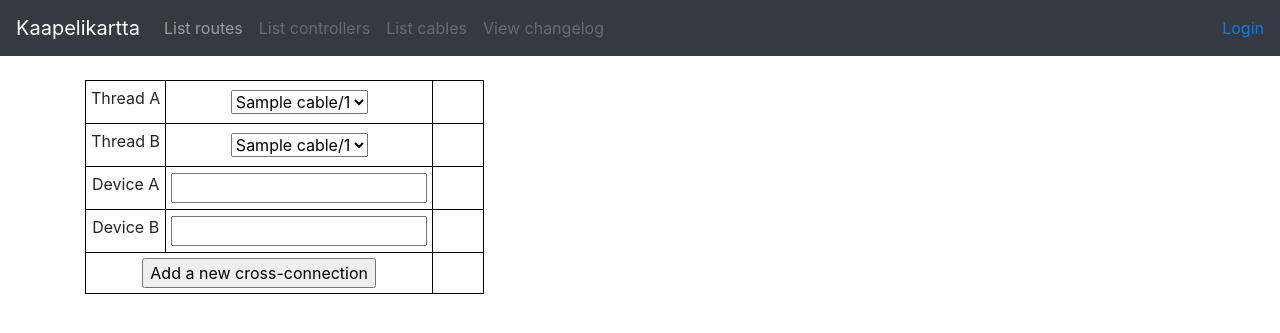
After one commit to KalliMiika/Kaapelikartta, a Flask app: page /crossconnections/1/create/ in a window 1280 px wide. The commit adds this page. Shown: the top 333 px of the page. Run offline with Flask 2, Linux system fonts and the light colour scheme; tables that the repository leaves empty hold one stand-in row (values such as "Sample post"); some libraries are stand-ins or nearby versions.

Commit message:
Ristikytkentöjen lisäys toiminnallisuus lisätty

```diff
--- a/application/__init__.py
+++ b/application/__init__.py
@@ -93,6 +93,10 @@ from application.cables import views
 from application.threads import models
 from application.threads import views
 
+#Luetaan kansiosta application/crossconnections tiedostojen sisältö
+from application.crossconnections import models
+from application.crossconnections import views
+
 #Luetaan kansiosta application/auth tiedostojen sisältö
 from application.auth import models
 from application.auth import views
--- a/application/changelog/forms.py
+++ b/application/changelog/forms.py
@@ -14,7 +14,7 @@ class SearchForm(FlaskForm):
     target = SelectField("Search by object", choices=[("", "")])
 
     table_choices = [("", ""), ("Account", "Account"), ("Controller", "Controller"),
-                    ("Cable", "Cable"), ("Thread", "Thread")]
+                    ("Cable", "Cable"), ("Thread", "Thread"), ("Crossconnection", "Cross-connection")]
 
     #Alustetaan SelectFieldien sisältö
     def setupChoices(self):
@@ -42,7 +42,6 @@ class SearchForm(FlaskForm):
             for c in Cable.query.order_by('name'):
                 self.target.choices.append((c.id, c.name))
 
-
 class Meta:
 #toistaiseksi csrf = false, millä turvautuminen
 # cross-site request forgery -hyökkäyksiä
--- a/application/controllers/models.py
+++ b/application/controllers/models.py
@@ -17,6 +17,8 @@ class Controller(db.Model):
     # jonka perusteella se asetetaan karttanäkymään
     y = db.Column(db.Integer, nullable=False)
 
+    crossconnections = db.relationship("Crossconnection", backref='controller', lazy=True)
+
     def __init__(self, name, note, x, y):
         self.name = name
         self.note = note
--- /dev/null
+++ b/application/crossconnections/forms.py
@@ -0,0 +1,38 @@
+from flask_wtf import FlaskForm
+from wtforms import StringField, SelectField, validators
+from application import db
+
+from application.cables.models import Cable
+from application.threads.models import Thread
+
+class CrossconnectionForm(FlaskForm):
+
+    #Risteyskojeeseen "saapuva" säie 'A'
+    thread_a_id = SelectField('Thread A', [validators.optional()], coerce=int)
+    #Risteyskojeesta "lähtevä" säie 'B'
+    thread_b_id = SelectField('Thread B', [validators.optional()], coerce=int)
+    #Risteyskojeen laite a johon säie 'A' päätetään
+    device_a = StringField('Device A', [validators.optional()])
+    #Risteyskojeen laite b josta säie 'B' alkaa
+    device_b = StringField('Device B', [validators.optional()])
+
+    def validate2(self, edit):
+        #Tarkistetaan että kaapeli on molemmista päistä kiinni
+        #eri risteyskojeessa
+        if self.thread_a_id.data == self.thread_b_id.data:
+            self.thread_a_id.errors.append('Thread cannot be connected to itself')
+            return False
+
+        return True
+
+    #Alustetaan SelectFieldien sisältö
+    def setupChoices(self):
+        choices = [(t.id, Cable.query.get(t.cable_id).name + "/" + str(t.socket_a)) for t in Thread.query.all()]
+        self.thread_a_id.choices = choices
+        self.thread_b_id.choices = choices
+
+    class Meta:
+        #toistaiseksi csrf = false, millä turvautuminen
+        # cross-site request forgery -hyökkäyksiä
+        # vastaan kytketään pois päältä.
+        csrf = False
--- /dev/null
+++ b/application/crossconnections/views.py
@@ -0,0 +1,37 @@
+from flask import redirect, render_template, request, url_for
+from flask_login import current_user
+
+from application import app, db, login_required
+from application.controllers.models import Controller
+from application.cables.models import Cable
+from application.threads.models import Thread
+from application.crossconnections.models import Crossconnection
+from application.crossconnections.forms import CrossconnectionForm
+from application.changelog.models import Changelog
+
+#Kuunnellaan osoitteeseen /crossconnections/<controller_id>/create/
+#tulevia GET ja POST -Pyyntöjä
+#
+@app.route("/crossconnections/<controller_id>/create/", methods=["GET", "POST"])
+def crossconnections_create(controller_id):
+    if request.method == "GET":
+        f = CrossconnectionForm()
+        f.setupChoices()
+        return render_template("crossconnections/new.html", form = f, controller_id = controller_id)
+
+    f = CrossconnectionForm(request.form)
+    f.setupChoices()
+    if not f.validate():
+        return render_template("crossconnections/new.html", form = f, controller_id = controller_id)
+    if not f.validate2(False):
+        return render_template("crossconnections/new.html", form = f, controller_id = controller_id)
+
+    cc = Crossconnection(controller_id, f.thread_a_id.data, f.thread_b_id.data, f.device_a.data, f.device_b.data)
+    db.session().add(cc)
+    db.session().commit()
+
+    log = Changelog(current_user.id, "Crossconnection", "", cc.id, "Create", "", "")
+    db.session().add(log)
+    db.session().commit()
+
+    return redirect(url_for("index"))
--- /dev/null
+++ b/application/templates/crossconnections/new.html
@@ -0,0 +1,77 @@
+{% extends "layout.html" %}
+
+{% block body %}
+<!--
+  Saa parametreiksi:
+    crossconnections/forms.py: CrossconnectionForm form
+-->
+<form method="POST" action="{{ url_for('crossconnections_create', controller_id=controller_id) }}">
+  <table>
+    <tr>
+      <td>
+        {{ form.thread_a_id.label }}
+      </td>
+      <td>
+        {{ form.thread_a_id }}
+      </td>
+      <td>
+        <ul>
+          {% for error in form.thread_a_id.errors %}
+          <li>{{ error }}</li>
+          {% endfor %}
+        </ul>
+      </td>
+    </tr>
+    <tr>
+      <td>
+        {{ form.thread_b_id.label }}
+      </td>
+      <td>
+        {{ form.thread_b_id }}
+      </td>
+      <td>
+        <ul>
+          {% for error in form.thread_b_id.errors %}
+          <li>{{ error }}</li>
+          {% endfor %}
+        </ul>
+      </td>
+    </tr>
+    <tr>
+      <td>
+        {{ form.device_a.label }}
+      </td>
+      <td>
+        {{ form.device_a }}
+      </td>
+      <td>
+        <ul>
+          {% for error in form.device_a.errors %}
+          <li>{{ error }}</li>
+          {% endfor %}
+        </ul>
+      </td>
+    </tr>
+    <tr>
+      <td>
+        {{ form.device_b.label }}
+      </td>
+      <td>
+        {{ form.device_b }}
+      </td>
+      <td>
+        <ul>
+          {% for error in form.device_b.errors %}
+          <li>{{ error }}</li>
+          {% endfor %}
+        </ul>
+      </td>
+    </tr>
+    <tr>
+      <td colspan="2">
+        <input type="submit" value="Add a new cross-connection" />
+      </td>
+    </tr>
+  </table>
+</form>
+{% endblock %}
```
Also changed, not shown: application/controllers/views.py (+14 -8 lines), application/crossconnections/models.py (added, +27 -0 lines), application/templates/controllers/list.html (+6 -1 lines), application/crossconnections/__init__.py (added), application/templates/controllers/view.html (added).
